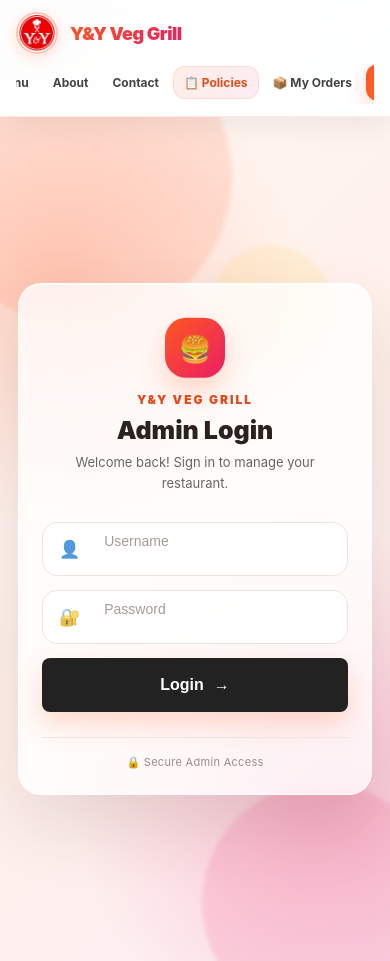
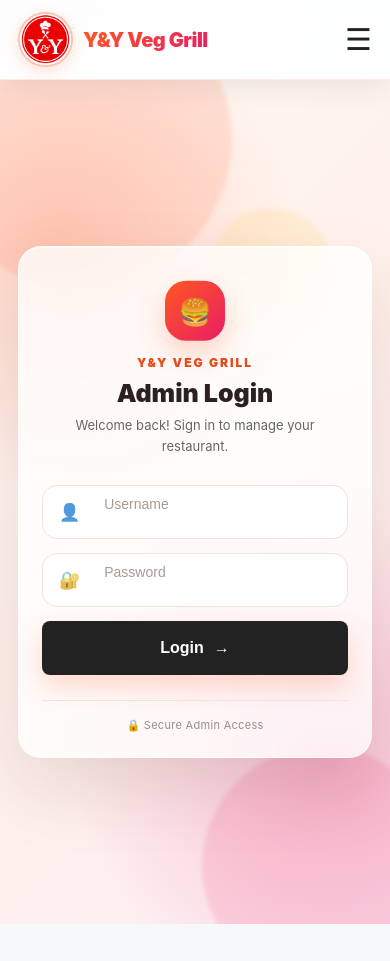
Before and after one commit to kushkmathura-ctrl/yy-veg-grill, a React (Vite) app: page /login in a window 390 px wide. After the commit the page ends 924 px from the top, so only its background shows below. Built offline with nearby package versions, Linux system fonts and the light colour scheme.

Commit message:
fix mobile navbar and menu layout

```diff
--- a/src/components/Navbar.jsx
+++ b/src/components/Navbar.jsx
@@ -1,9 +1,27 @@
 import "./navbar.css";
 import logo from "../assets/logo.jpg";
+import { useState } from "react";
 import { useNavigate } from "react-router-dom";
 
 function Navbar({ cart, showCart, setShowCart }) {
   const navigate = useNavigate();
+  const [menuOpen, setMenuOpen] = useState(false);
+
+  const goTo = (path) => {
+    navigate(path);
+    setMenuOpen(false);
+  };
+
+  const goToMenu = () => {
+    navigate("/");
+    setMenuOpen(false);
+
+    setTimeout(() => {
+      document.querySelector(".popular")?.scrollIntoView({
+        behavior: "smooth",
+      });
+    }, 100);
+  };
 
   return (
     <nav className="navbar">
@@ -18,52 +36,26 @@ function Navbar({ cart, showCart, setShowCart }) {
         <h2>Y&Y Veg Grill</h2>
       </div>
 
+      {/* Desktop Menu */}
       <ul className="nav-links">
 
-        <li onClick={() => navigate("/")}>
-          Home
+        <li onClick={() => goTo("/")}>Home</li>
+
+        <li onClick={goToMenu}>Menu</li>
+
+        <li onClick={() => goTo("/about")}>About</li>
+
+        <li onClick={() => goTo("/contact")}>Contact</li>
+
+        <li onClick={() => goTo("/policies")}>
+          📋 Policies
         </li>
 
-        <li
-          onClick={() => {
-            navigate("/");
-            setTimeout(() => {
-              document
-                .querySelector(".popular")
-                ?.scrollIntoView({
-                  behavior: "smooth",
-                });
-            }, 100);
-          }}
-        >
-          Menu
-        </li>
-
-       <li onClick={() => navigate("/about")}>
-  About
-</li>
-
-        <li onClick={() => navigate("/contact")}>
-  Contact
-</li>
-<li
-  onClick={() => navigate("/policies")}
-  style={{ cursor: "pointer" }}
->
-  📋 Policies
-</li>
-
-        <li
-          onClick={() => navigate("/my-orders")}
-          style={{ cursor: "pointer" }}
-        >
+        <li onClick={() => goTo("/my-orders")}>
           📦 My Orders
         </li>
 
-        <li
-          onClick={() => setShowCart(!showCart)}
-          style={{ cursor: "pointer" }}
-        >
+        <li onClick={() => setShowCart(!showCart)}>
           🛒 Cart (
           {cart.reduce(
             (total, item) => total + item.quantity,
@@ -74,6 +66,59 @@ function Navbar({ cart, showCart, setShowCart }) {
 
       </ul>
 
+      {/* Mobile Hamburger */}
+      <button
+        className="mobile-menu-btn"
+        onClick={() => setMenuOpen(!menuOpen)}
+      >
+        ☰
+      </button>
+
+      {/* Mobile Menu */}
+      {menuOpen && (
+        <div className="mobile-menu">
+
+          <button onClick={() => goTo("/")}>
+            🏠 Home
+          </button>
+
+          <button onClick={goToMenu}>
+            🍽️ Menu
+          </button>
+
+          <button onClick={() => goTo("/about")}>
+            ℹ️ About
+          </button>
+
+          <button onClick={() => goTo("/contact")}>
+            📞 Contact
+          </button>
+
+          <button onClick={() => goTo("/policies")}>
+            📋 Policies
+          </button>
+
+          <button onClick={() => goTo("/my-orders")}>
+            📦 My Orders
+          </button>
+
+          <button
+            onClick={() => {
+              setShowCart(!showCart);
+              setMenuOpen(false);
+            }}
+          >
+            🛒 Cart (
+            {cart.reduce(
+              (total, item) => total + item.quantity,
+              0
+            )}
+            )
+          </button>
+
+        </div>
+      )}
+
     </nav>
   );
 }
--- a/src/components/Popular.css
+++ b/src/components/Popular.css
@@ -188,7 +188,12 @@
    RESPONSIVE
 ================================ */
 
+/* =================================
+   RESPONSIVE
+================================= */
+
 @media (max-width: 1100px) {
+
   .popular-container {
     grid-template-columns: repeat(3, minmax(0, 1fr));
   }
@@ -198,10 +203,20 @@
   }
 }
 
+
+/* =================================
+   TABLET
+================================= */
+
 @media (max-width: 800px) {
+
   .popular-container {
     grid-template-columns: repeat(2, minmax(0, 1fr));
     gap: 18px;
+  }
+
+  .popular {
+    padding: 35px 20px 55px;
   }
 
   .popular > h2 {
@@ -218,28 +233,29 @@
   }
 }
 
+
+/* =================================
+   MOBILE
+================================= */
+
 @media (max-width: 520px) {
+
   .popular {
-    padding: 30px 15px 50px;
-  }
-
-  .popular-container {
-    grid-template-columns: 1fr;
-    gap: 18px;
+    padding: 25px 10px 40px;
   }
 
   .popular > h2 {
-    font-size: 26px;
-    margin-bottom: 35px;
+    font-size: 25px;
+    margin-bottom: 28px;
   }
 
   .menu-section {
-    margin-bottom: 40px;
+    margin-bottom: 30px;
   }
 
   .menu-section-title {
-    font-size: 20px;
-    margin-bottom: 22px;
+    font-size: 19px;
+    margin-bottom: 18px;
   }
 
   .menu-section-title::before,
@@ -248,11 +264,47 @@
   }
 
   .menu-section-title::before {
-    margin-right: 12px;
+    margin-right: 10px;
   }
 
   .menu-section-title::after {
-    margin-left: 12px;
+    margin-left: 10px;
+  }
+
+  /* ⭐ MOBILE PAR 2 ITEMS SIDE-BY-SIDE */
+  .popular-container {
+    grid-template-columns: repeat(2, minmax(0, 1fr));
+    gap: 12px;
+  }
+
+  /* ⭐ Smaller cards */
+  .food-card {
+    border-radius: 13px;
+  }
+
+  /* ⭐ Image height reduced */
+  .food-card img {
+    height: 135px;
+  }
+
+  .food-card h3 {
+    font-size: 15px;
+    line-height: 1.25;
+    margin: 11px 10px 5px;
+    min-height: 38px;
+  }
+
+  .food-card p {
+    font-size: 17px;
+    margin: 0 10px 10px;
+  }
+
+  .food-card button {
+    margin: auto 10px 10px;
+    width: calc(100% - 20px);
+    padding: 9px 5px;
+    font-size: 13px;
+    border-radius: 8px;
   }
 }
 /* =================================
--- a/src/components/navbar.css
+++ b/src/components/navbar.css
@@ -64,7 +64,10 @@
     #e91e63
   );
 
+  background-clip: text;
   -webkit-background-clip: text;
+
+  color: transparent;
   -webkit-text-fill-color: transparent;
 }
 
@@ -206,3 +209,90 @@
     white-space: nowrap;
   }
 }
+/* =========================
+   MOBILE NAVBAR
+========================= */
+
+.mobile-menu-btn {
+  display: none;
+  border: none;
+  background: transparent;
+  font-size: 30px;
+  cursor: pointer;
+  color: #222;
+}
+
+.mobile-menu {
+  display: none;
+}
+
+
+/* =========================
+   MOBILE VIEW
+========================= */
+
+@media (max-width: 768px) {
+
+  .navbar {
+    position: relative;
+    padding: 12px 18px;
+    min-height: 70px;
+  }
+
+  .nav-left {
+    display: flex;
+    align-items: center;
+    gap: 10px;
+  }
+
+  .logo {
+    width: 55px;
+    height: 55px;
+  }
+
+  .nav-left h2 {
+    font-size: 20px;
+    margin: 0;
+  }
+
+  /* Hide desktop links */
+  .nav-links {
+    display: none !important;
+  }
+
+  /* Show hamburger */
+  .mobile-menu-btn {
+    display: block;
+    margin-left: auto;
+  }
+
+  /* Mobile dropdown */
+  .mobile-menu {
+    position: absolute;
+    top: 100%;
+    right: 12px;
+    width: 210px;
+    display: flex;
+    flex-direction: column;
+    background: white;
+    border-radius: 14px;
+    padding: 10px;
+    box-shadow: 0 8px 25px rgba(0, 0, 0, 0.18);
+    z-index: 9999;
+  }
+
+  .mobile-menu button {
+    border: none;
+    background: white;
+    padding: 13px 12px;
+    text-align: left;
+    font-size: 16px;
+    font-weight: 600;
+    border-radius: 8px;
+    cursor: pointer;
+  }
+
+  .mobile-menu button:hover {
+    background: #fff1eb;
+  }
+}
```
